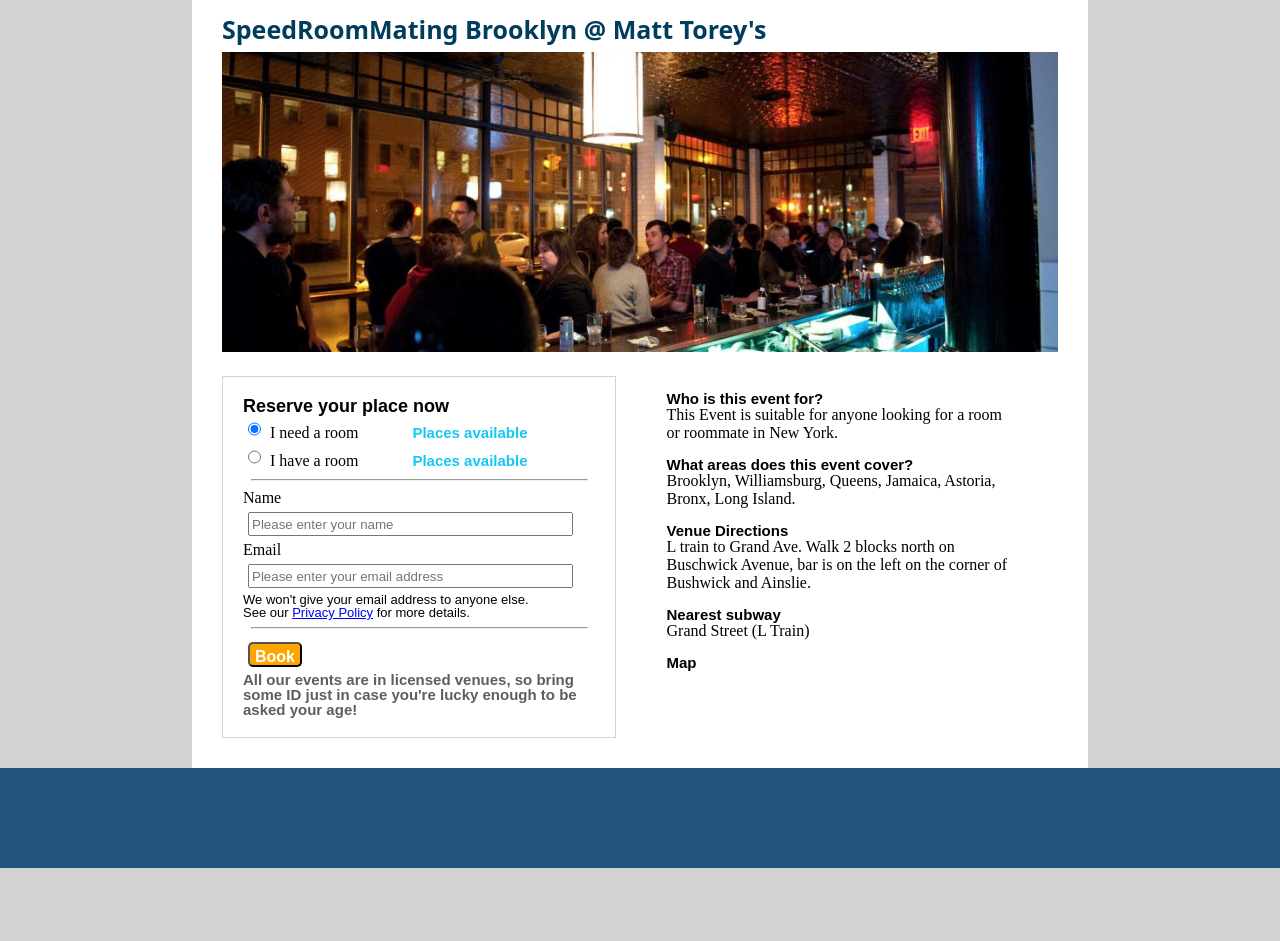
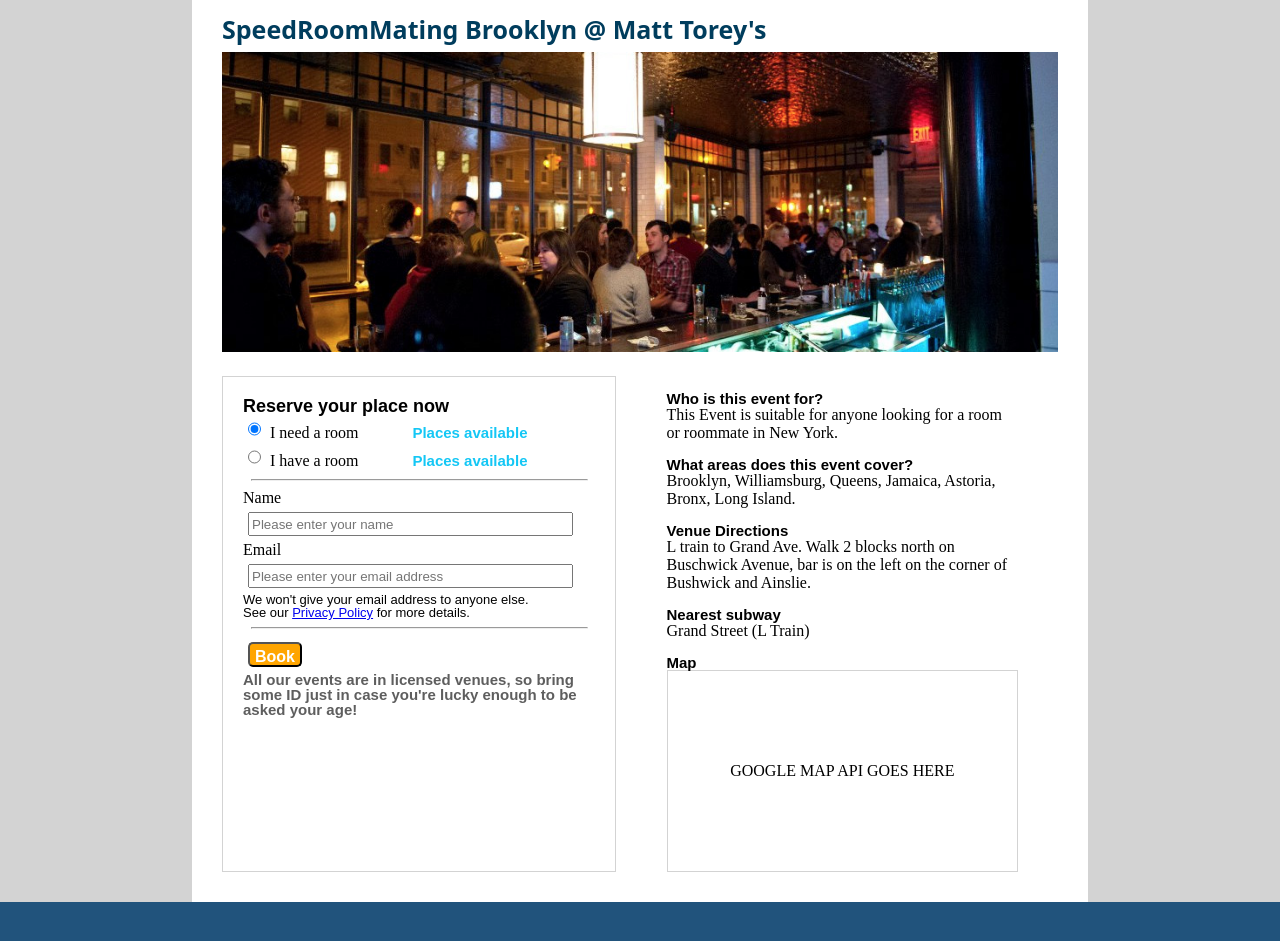
Before and after one commit to omrprt/sr-tech, a plain HTML site: page index.html in a window 1280 px wide. Shown: the part 149-1090 px from the top of the page. Before the commit the page ends 1017 px from the top, so only its background shows below. Drawn offline with Linux system fonts and the light colour scheme.

Commit message:
added a google map place holder

```diff
--- a/css/style.css
+++ b/css/style.css
@@ -122,8 +122,18 @@ hr {
 }
 
 .eventDetails {
-  padding: 20px 5% 20px 6%;
+  padding: 20px 5% 0px 6%;
 }
+
+.gMap {
+  width: 100%;
+  height: 200px;
+  border: 1px solid lightgray;
+  display: flex;
+  justify-content: center;
+  align-items: center;
+}
+
 
 footer {
   background-color: #21537C;
--- a/index.html
+++ b/index.html
@@ -93,6 +93,9 @@
 
         <div class="map">
           <h3>Map</h3>
+          <div class="gMap">
+            <p>GOOGLE MAP API GOES HERE</p>
+          </div>
         </div>
 
       </div>
```
